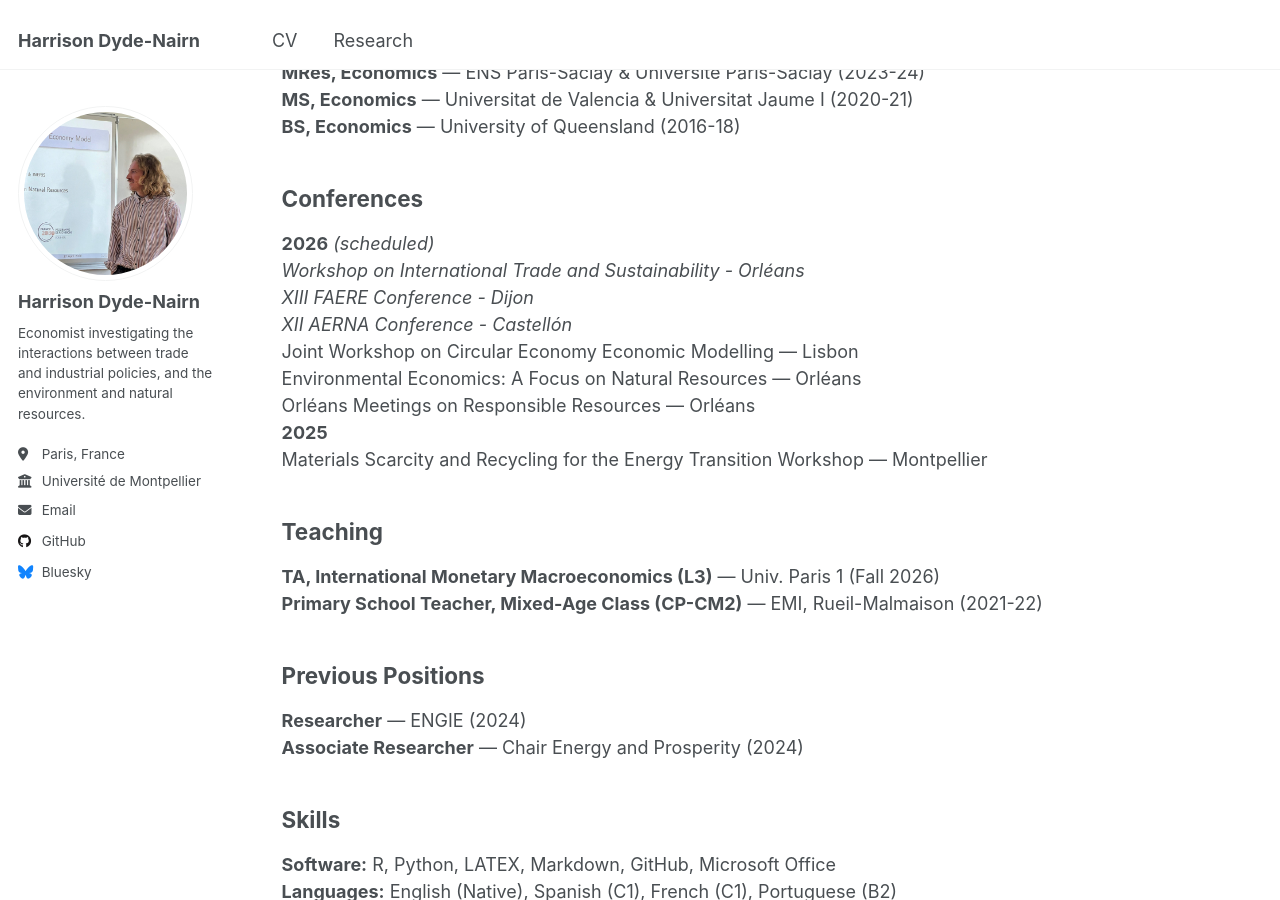
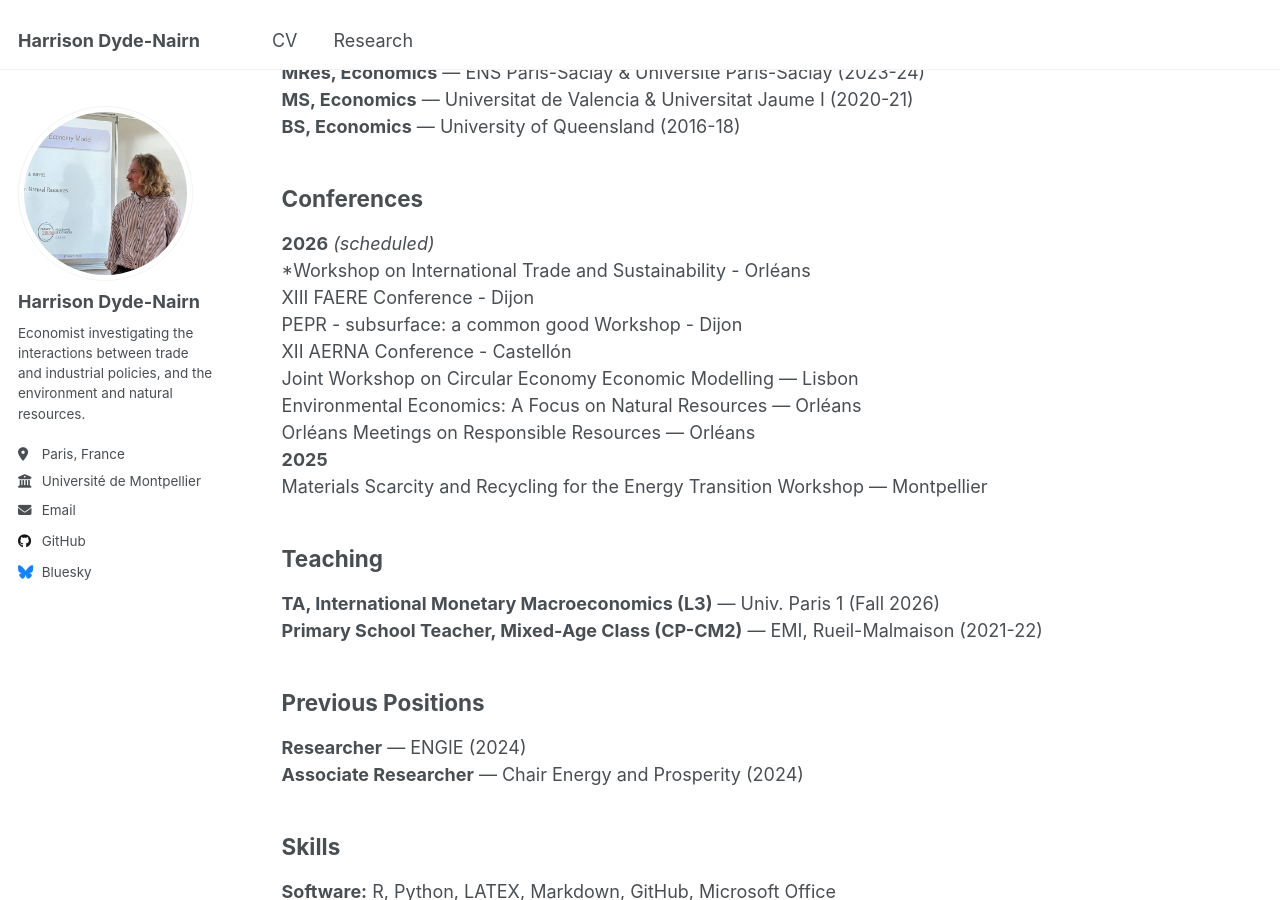
Before and after one commit to hdydenairn/hdydenairn.github.io, a Jekyll site: the page built from _pages/cv.md, in a window 1280 px wide and 900 px high, scrolled down 525 px. Built offline with Jekyll 4.4.1, drawn with Linux system fonts in a browser that asks for light colours.

Commit message:
Revise CV link and expand conference section
Updated CV link and added new conference details.

```diff
--- a/_pages/cv.md
+++ b/_pages/cv.md
@@ -8,7 +8,7 @@ redirect_from:
 ---
 
 
-[PDF Download](https://hdydenairn.github.io/files/cv_july2026.pdf) (Updated July 2026)
+[PDF Download](https://hdydenairn.github.io/files/cv_september2026.pdf) (Updated July 2026)
 
 ## Fields of Interest
 
@@ -28,9 +28,10 @@ redirect_from:
 
 ## Conferences
 
- **2026** *(scheduled)* <br> *Workshop on International Trade and Sustainability - Orléans*  <br>
- *XIII FAERE Conference - Dijon*  <br>
- *XII AERNA Conference - Castellón* <br>
+ **2026** *(scheduled)* <br> *Workshop on International Trade and Sustainability - Orléans  <br>
+ XIII FAERE Conference - Dijon  <br>
+ PEPR - subsurface: a common good Workshop - Dijon <br>
+ XII AERNA Conference - Castellón <br>
  Joint Workshop on Circular Economy Economic Modelling — Lisbon <br>
  Environmental Economics: A Focus on Natural Resources — Orléans <br>
  Orléans Meetings on Responsible Resources — Orléans <br>
```
